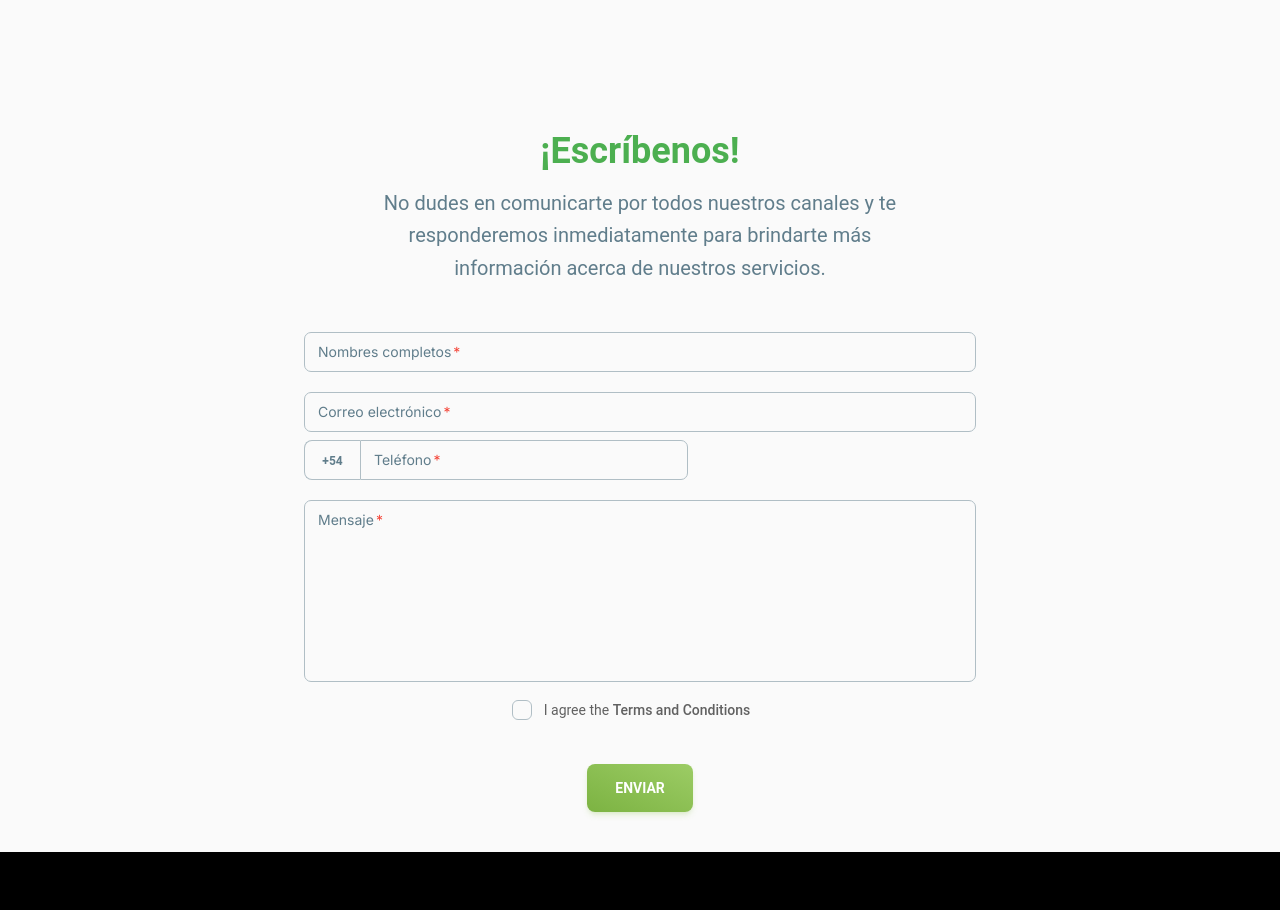
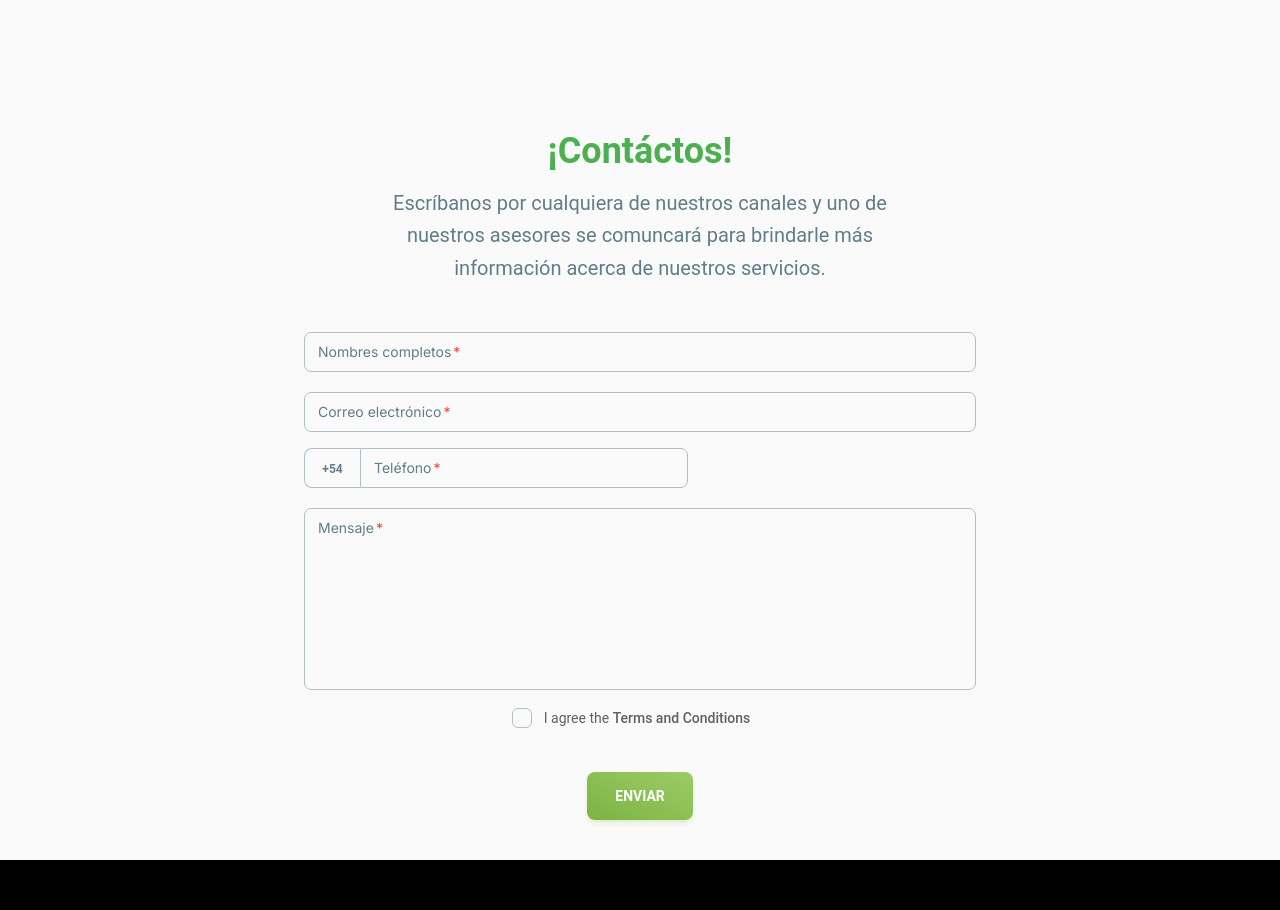
Before and after one commit to Jeff1996a/ticscode-app, a Next.js app: page /home in a window 1280 px wide. Shown: the part 4220-5130 px from the top of the page. Built offline with nearby package versions, Linux system fonts and the light colour scheme.

Commit message:
Contact form without validation

```diff
--- a/app/components/forms/contact-form.tsx
+++ b/app/components/forms/contact-form.tsx
@@ -24,10 +24,6 @@ export default function ContactForm(){
 
     function handlePhoneNumberChange(pais: any){
         setPaisCliente(pais);
-    }
-
-    async function handleNombresChange(e:any){
-        setNombres("")
     }
 
     //Función para manejar el envío de correos
@@ -60,6 +56,7 @@ export default function ContactForm(){
                 setOpen(true);
 
                 setMensaje("¡Mensaje exitoso! Pronto uno de nuestros asesores se comunicará con usted.");
+
             }
         } catch (err) {
 
@@ -72,16 +69,16 @@ export default function ContactForm(){
 
     return(
         <>
-           <PageTitle  heading="¡Escríbenos!" hijo={"No dudes en comunicarte por todos nuestros canales y te responderemos inmediatamente para brindarte más información acerca de nuestros servicios."}>
+           <PageTitle  heading="¡Contáctos!" hijo={"Escríbanos por cualquiera de nuestros canales y uno de nuestros asesores se comuncará para brindarle más información acerca de nuestros servicios."}>
             </PageTitle>
             <form id="correosClientes" onSubmit={handleSubmit} className="mx-auto mt-12 max-w-2xl text-center">
-                <Input variant="outlined" size="md" label="Nombres completos"
+                <Input variant="outlined"  size="md" label="Nombres completos"
                 name="nombres"
                  onPointerEnterCapture={undefined} onPointerLeaveCapture={undefined} crossOrigin={undefined} required/>
                     <div className="mt-5">
                         <Input variant="outlined" size="md" label="Correo electrónico" name="email" onPointerEnterCapture={undefined} onPointerLeaveCapture={undefined} crossOrigin={undefined} required/>
                     </div>
-                    <div className="mt-2 w-100">
+                    <div className="mt-4 w-100">
                         <InputPhoneCountryCode handleChangeCountry={handlePhoneNumberChange}></InputPhoneCountryCode>
                     </div>
                     <div className="mt-5">
--- a/app/components/ui/input-phone/input-phone.tsx
+++ b/app/components/ui/input-phone/input-phone.tsx
@@ -33,7 +33,7 @@ export function InputPhoneCountryCode({handleChangeCountry}:PhoneProps) {
   return (
     <div className="w-full max-w-[24rem]">
 
-      <div className="relative flex w-full">
+      <div className="relative flex w-full mt-2">
         <Menu placement="bottom-start">
           <MenuHandler>
             <Button
```
